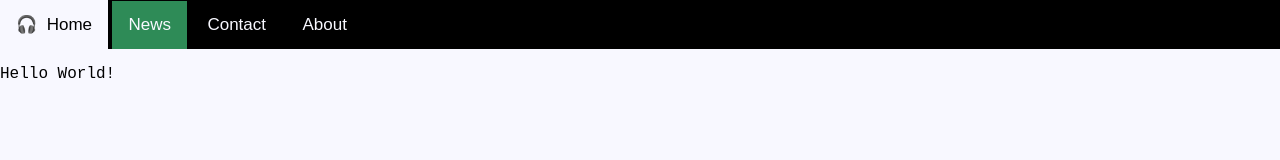
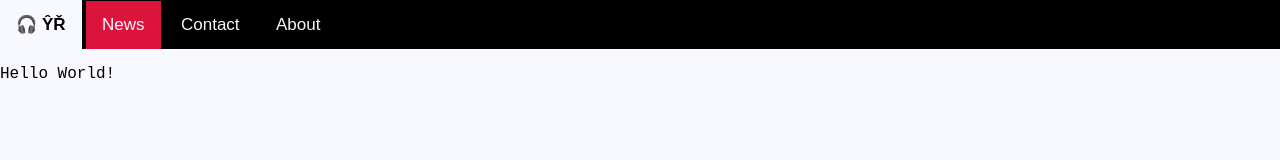
Before and after one commit to yungred-code/website1, a plain HTML site: page news.html in a window 1280 px wide. Drawn offline with Linux system fonts and the light colour scheme.

Commit message:
change from home to YR in logo

```diff
--- a/news.html
+++ b/news.html
@@ -9,7 +9,7 @@
 <body>
     <!-- BEGIN: NAV BAR SECTION -->
     <nav class="topnav-inline">
-        <a href="https://yungred-code.github.io/website1/index.html">&#127911;&nbsp Home</a>
+        <a href="https://yungred-code.github.io/website1/index.html">&#127911;<strong>&nbspŶŘ</strong></a>
         <a href="https://yungred-code.github.io/website1/news.html" class="active">News</a>
         <a href="https://yungred-code.github.io/website1/contact.html">Contact</a>
         <a href="https://yungred-code.github.io/website1/about.html">About</a>
--- a/style.css
+++ b/style.css
@@ -1,4 +1,4 @@
-/* Color Scheme: black, ghostwhite, seagreen */
+/* Color Scheme: black, ghostwhite, crimson */
 
 body {
     margin: 0;
@@ -20,7 +20,6 @@ nav {
 
 /* Style the links inside the navigation bar */
 nav a {
-    /* float: left; */
     display: inline-block;
     color: ghostwhite; /* #f2f2f2 */
     text-align: center;
@@ -37,7 +36,7 @@ nav a:hover {
 
 /* Style the active links inside the navigation bar */
 nav a.active {
-    background-color: seagreen; /* #4CAF50; */
+    background-color: crimson; /* #4CAF50; */
     color: ghostwhite;
     border-color: black;
     /* outline: none; */
```
Also changed, not shown: about.html (+1 -1 lines), articles/20200420-My-First-Post/index.html (+1 -1 lines), contact.html (+1 -1 lines), index.html (+1 -1 lines).
